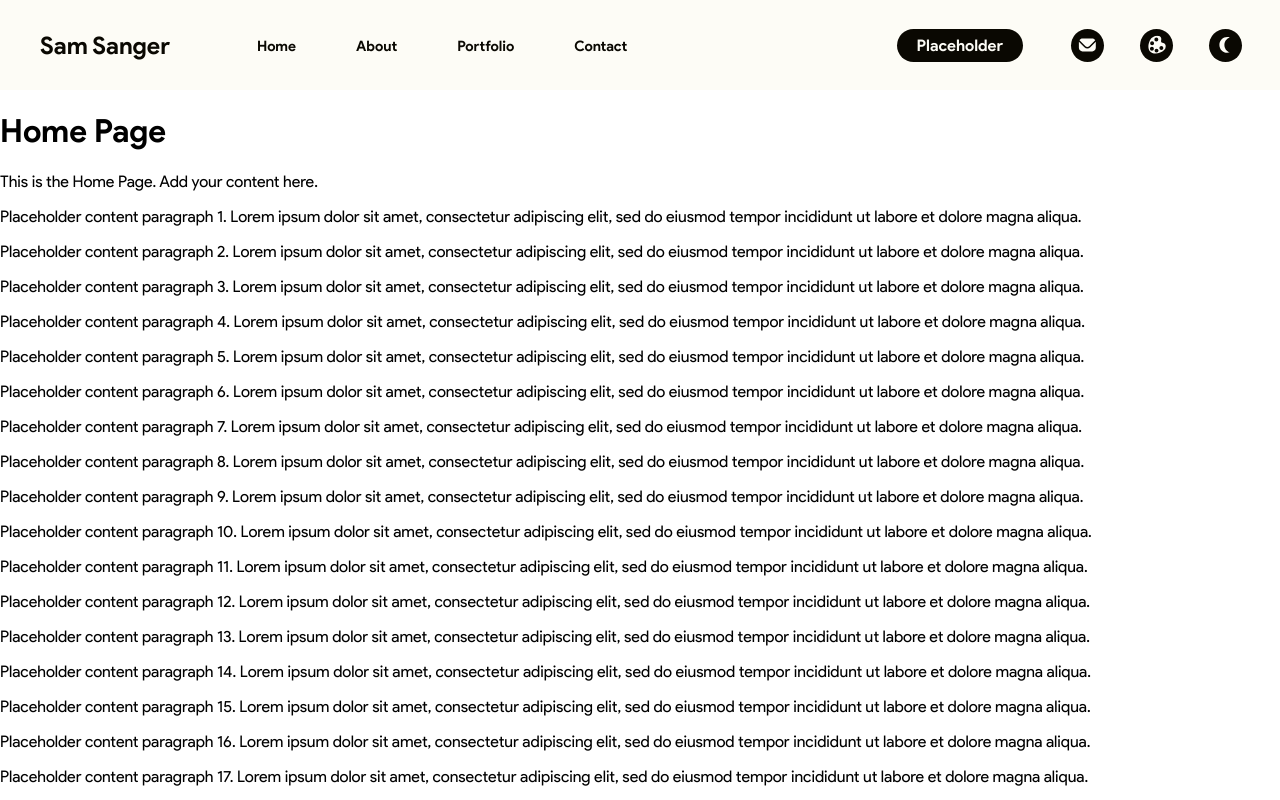
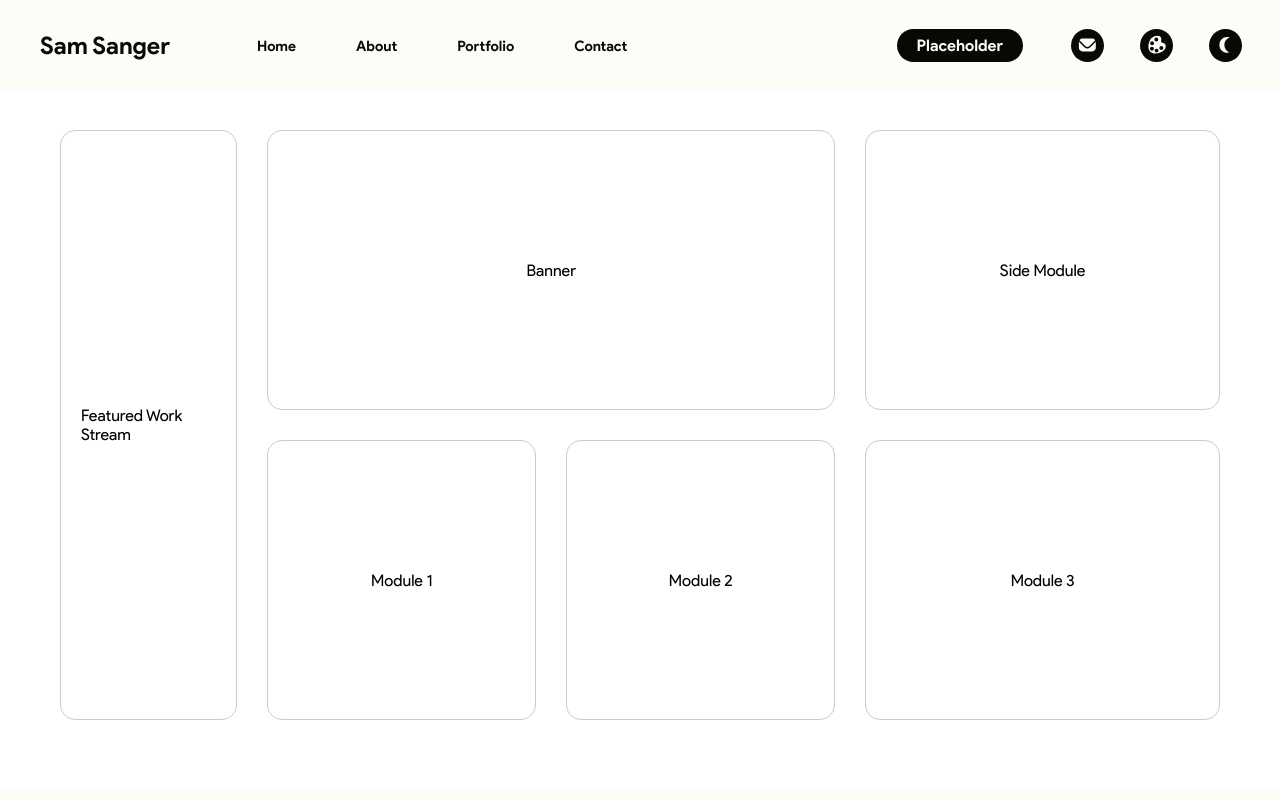
Before and after one commit to sammysango/sam-showreel, a React app: page /#/ in a window 1280 px wide. Shown: the top 800 px of the page. Built offline with nearby package versions, Linux system fonts and the light colour scheme.

Commit message:
homepage grid rough

```diff
--- a/src/components/Navbar/styles.module.css
+++ b/src/components/Navbar/styles.module.css
@@ -4,6 +4,7 @@ body {
   padding: 0;
   width: 100%;
   height: 100%;
+  transition: background-color 0.5s ease, color 0.5s ease;
 }
 
 /* Apply overflow-x: hidden only under certain conditions, such as a max-width */
--- /dev/null
+++ b/src/pages/home.css
@@ -0,0 +1,57 @@
+.homepage {
+  display: grid;
+  grid-template-columns: 1fr 3.2fr 2fr; /* Adjusted proportions remain */
+  grid-template-rows: 35vh 35vh auto; /* Adjusted for direct placement under Side Module */
+  gap: 30px; /* Space between grid items */
+  margin: 40px 60px; /* Page margins for breathing room */
+}
+
+.module {
+  border-radius: 15px; /* Rounded corners */
+  border: 1px solid #ccc; /* Border for visibility */
+  display: flex;
+  justify-content: center;
+  align-items: center;
+  padding: 20px; /* Padding inside modules */
+}
+
+.feature {
+  grid-column: 1 / 2; /* First column */
+  grid-row: 1 / 3; /* Spanning two rows */
+}
+
+.banner {
+  grid-column: 2 / 3; /* Second column */
+  grid-row: 1; /* First row */
+}
+
+.sideModule {
+  grid-column: 3 / 4; /* Third column */
+  grid-row: 1; /* First row */
+}
+
+.modulesUnderBanner {
+  grid-column: 2 / 3; /* Aligns under the banner */
+  grid-row: 2 / 3; /* New row */
+  display: grid;
+  grid-template-columns: 1fr 1fr; /* Two columns, each taking half the width */
+  gap: 30px; /* Gap between the two modules */
+}
+
+.module1, .module2 {
+  flex: 1; /* Each takes equal width */
+  display: flex;
+  justify-content: center;
+  align-items: center;
+}
+
+.module3 {
+  grid-column: 3 / 4; /* Aligns with Side Module column */
+  grid-row: 2 / 3; /* Places directly under Side Module */
+  border-radius: 15px; /* Consistency in styling */
+  border: 1px solid #ccc; /* Visible boundaries */
+  display: flex;
+  justify-content: center;
+  align-items: center;
+  padding: 10px; /* Comfortable padding inside Module 3 */
+}
--- a/src/pages/home.js
+++ b/src/pages/home.js
@@ -1,18 +1,17 @@
 import React from "react";
+import "./home.css";
 
 const HomePage = () => {
   return (
-    <div>
-      <h1>Home Page</h1>
-      <p>This is the Home Page. Add your content here.</p>
-      {/* Add placeholder content to allow for scrolling */}
-      {Array.from({ length: 50 }, (_, index) => (
-        <p key={index}>
-          Placeholder content paragraph {index + 1}. Lorem ipsum dolor sit amet,
-          consectetur adipiscing elit, sed do eiusmod tempor incididunt ut
-          labore et dolore magna aliqua.
-        </p>
-      ))}
+    <div className="homepage">
+      <div className="module feature">Featured Work Stream</div>
+      <div className="module banner">Banner</div>
+      <div className="module sideModule">Side Module</div>
+      <div className="modulesUnderBanner">
+        <div className="module module1">Module 1</div>
+        <div className="module module2">Module 2</div>
+      </div>
+      <div className="module module3">Module 3</div> {/* New Module 3 */}
     </div>
   );
 };
```
Also changed, not shown: src/css/style.css (+8 -0 lines), 1 other file (tests, documents, lock files or other folders).
